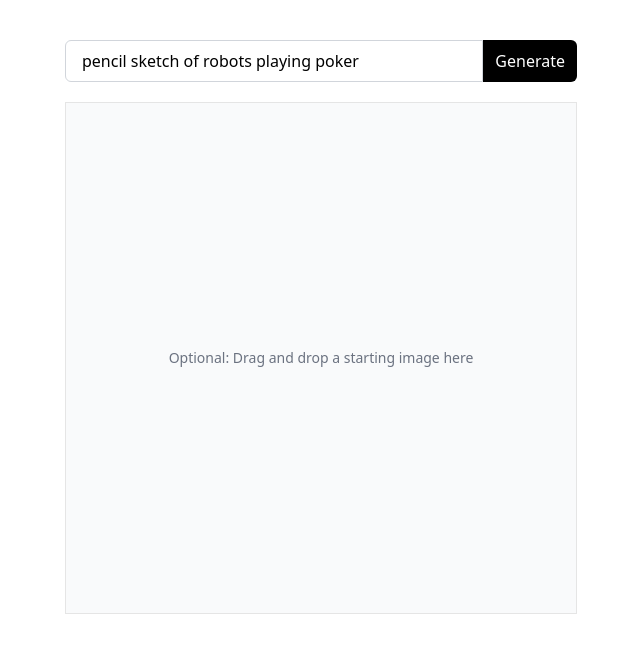
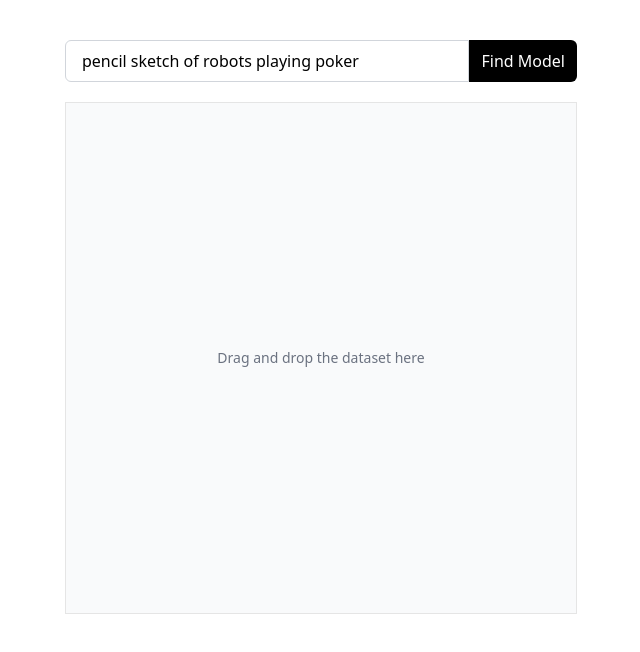
Before and after one commit to nikolaspapastavrou/scale-ai-hackathon-front-end, a Next.js app: page / in a window 1280 px wide. Shown: the top 652 px of the page, without its empty margins (319-959 px from the left). Built offline with nearby package versions, Linux system fonts and the light colour scheme.

Commit message:
Update text field to be ontop of file upload

```diff
--- a/components/dropzone.js
+++ b/components/dropzone.js
@@ -23,9 +23,9 @@ export default function Dropzone(props) {
       <div className="m-auto">
         <input {...getInputProps()} />
         {isDragActive ? (
-          <p>Drop the image here ...</p>
+          <p>Drop the dataset here ...</p>
         ) : (
-          <p>Optional: Drag and drop a starting image here</p>
+          <p>Drag and drop the dataset here</p>
         )}
       </div>
     </div>
--- a/components/prompt-form.js
+++ b/components/prompt-form.js
@@ -34,7 +34,7 @@ export default function PromptForm(props) {
           className="bg-black text-white rounded-r-md text-small inline-block px-3 flex-none"
           type="submit"
         >
-          Generate
+          Find Model
         </button>
       </div>
     </form>
```
